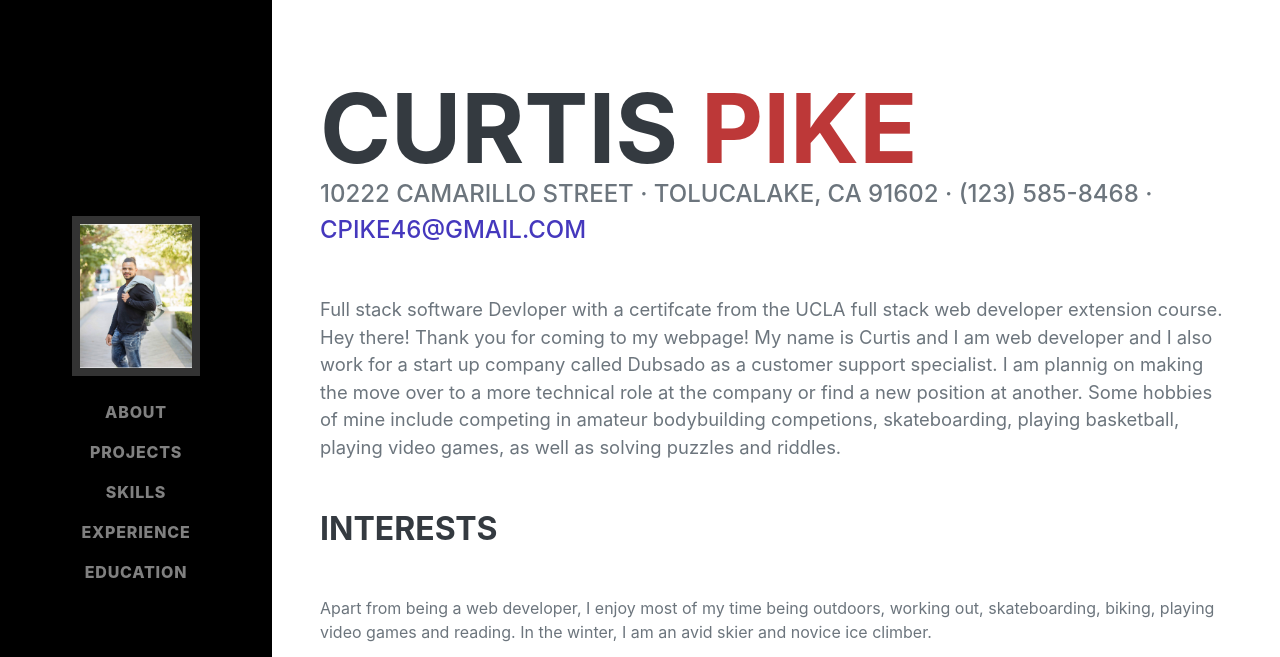
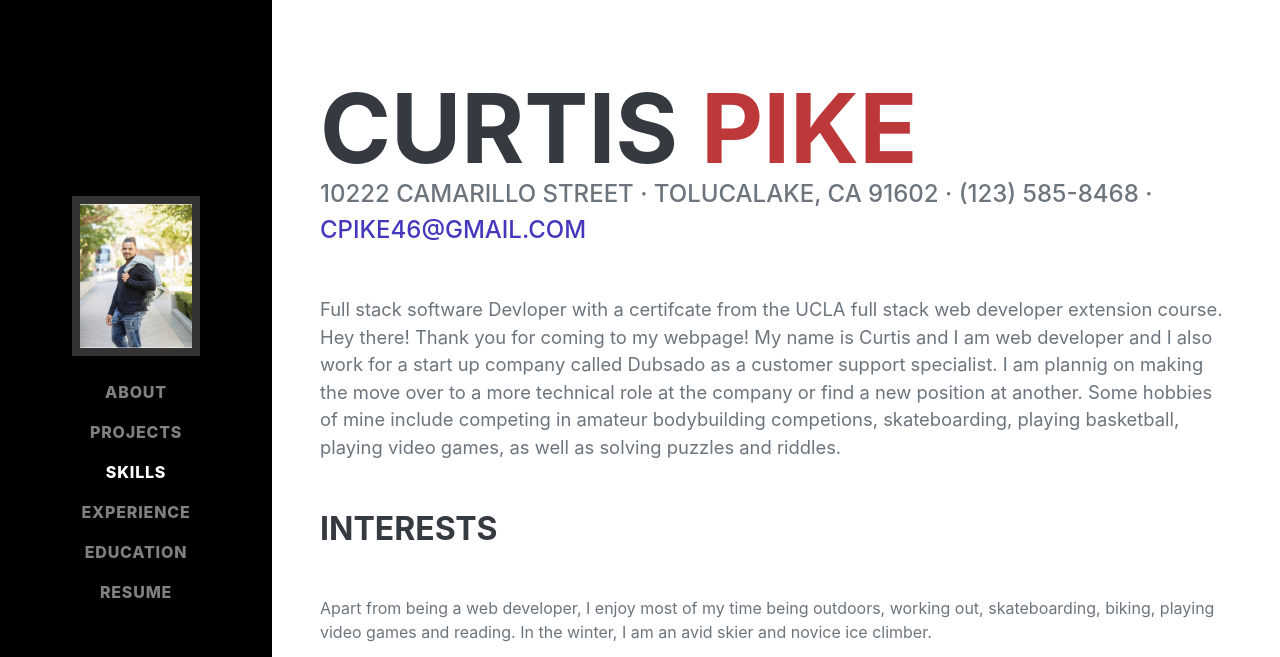
Before and after one commit to Cpike95/Portfolio-Website, a plain HTML site: page index.html in a window 1280 px wide. Shown: the top 657 px of the page. Drawn offline with nearby package versions, Linux system fonts and the light colour scheme; a web font is replaced by a local one.

Commit message:
Resume added

```diff
--- a/index.html
+++ b/index.html
@@ -31,7 +31,8 @@
                     <li class="nav-item"><a class="nav-link js-scroll-trigger" href="#skills">Skills</a></li>
                     <li class="nav-item"><a class="nav-link js-scroll-trigger" href="#experience">Experience</a></li>
                     <li class="nav-item"><a class="nav-link js-scroll-trigger" href="#education">Education</a></li>
-                    <!-- <li class="nav-item"><a class="nav-link js-scroll-trigger" href="#interests">Interests</a></li> -->
+                    <li class="nav-item"><a class="nav-link" href="https://docs.google.com/document/d/1AIAaFEFbeJ3-DriRGxvyGA2Cnox3SvpQAhn3K0RRVf4/edit?usp=sharing">Resume</a></li>
+
                 </ul>
             </div>
         </nav>
@@ -187,6 +188,8 @@
         <!-- Third party plugin JS-->
         <script src="https://cdnjs.cloudflare.com/ajax/libs/jquery-easing/1.4.1/jquery.easing.min.js"></script>
         <!-- Core theme JS-->
-         </script>
+        <script src="script.js"></script>
+
+    </script>
     </body>
 </html>
```
Also changed, not shown: 1 other file.
